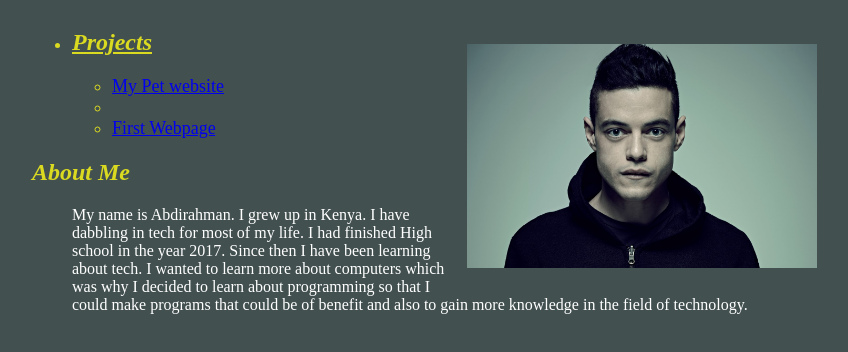
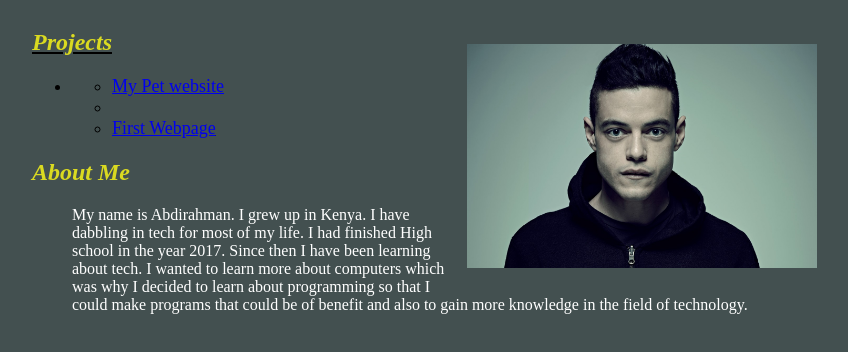
Before and after one commit to mccafee025/AbdirahmanMuminportfolio, a plain HTML site: page index.html in a window 1280 px wide. Shown: the part 90-442 px from the top of the page, without its empty margins (208-1056 px from the left). Drawn offline with Linux system fonts and the light colour scheme.

Commit message:
remove li and use h2and also remove ul tag

```diff
--- a/index.html
+++ b/index.html
@@ -13,9 +13,9 @@
   </header>
   <nav id="once">
     <img src="images/elliot.jpg" alt="elliot" title="elliot alderson mastermind"/>
+    <h2><em>Projects</em></h2>
     <ul>
       <li>
-        <h2><em>Projects</em></h2>
           <ul>
             <li><a href="https://github.com/mccafee025/pet-project">My Pet website </a><li>
             <li><a href="https://github.com/mccafee025/my-first-webpage">First Webpage</a></li>
--- a/style.css
+++ b/style.css
@@ -23,8 +23,7 @@ h1 {
     font-size: large;
     text-decoration: underline;
     margin-top: .5em;
-    color:rgb(218, 218, 33);
-  }
+}
 h2 {
   color:rgb(218, 218, 33);
   font-size: x-large;
@@ -37,4 +36,4 @@ link:visited {
   color: rgb(64, 153, 64);
   background-color: transparent;
   text-decoration: none;
- }
+}
```
